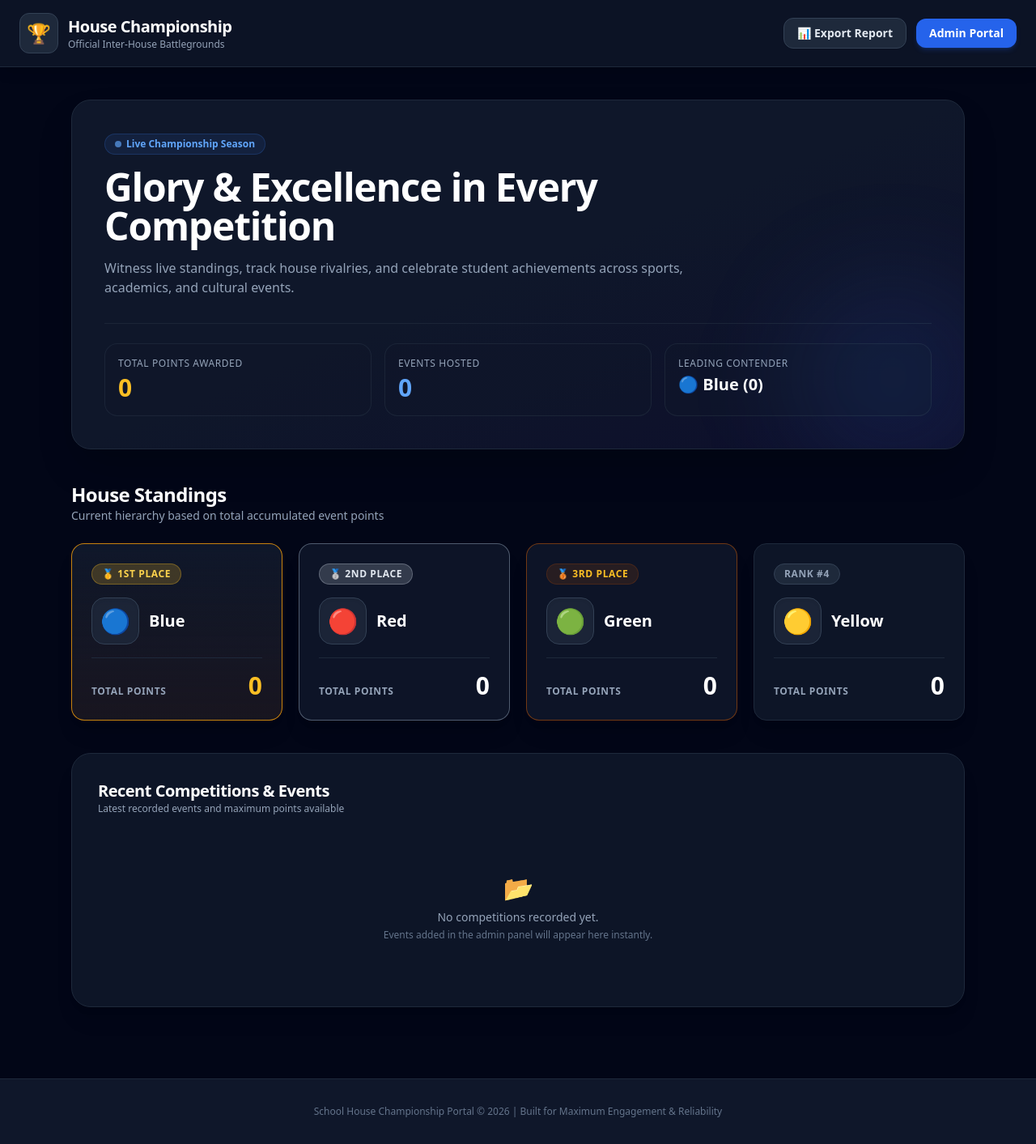
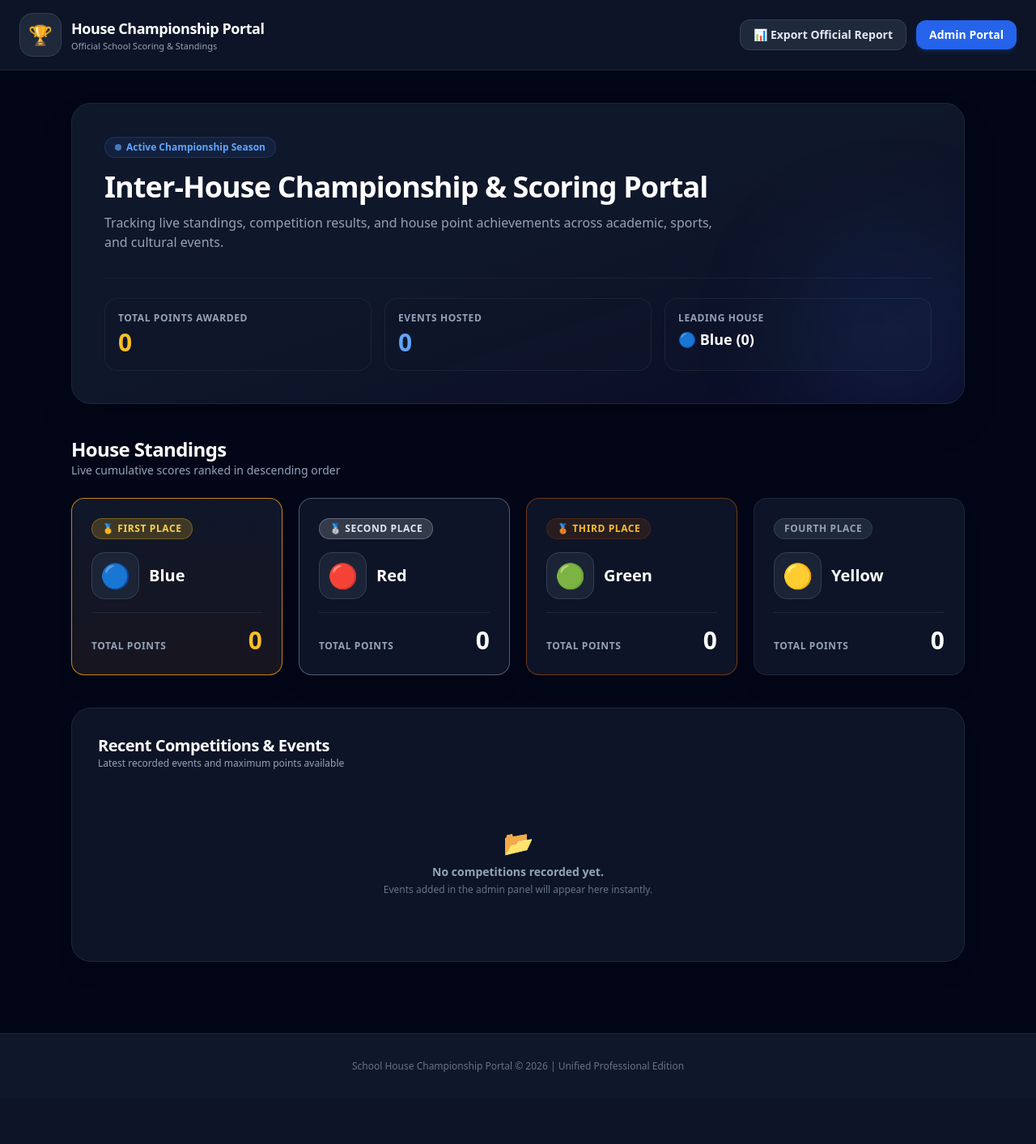
Before and after one commit to garimanegii22/schoolprojectportal, a Flask app: page / in a window 1280 px wide. Shown: the whole page at 81% size. After the commit the page ends 1324 px from the top, so only its background shows below. Run offline with Flask 3, Linux system fonts and the light colour scheme; data comes from the database, SQL or seed files in the repository; data that the repository does not hold is empty; some libraries are stand-ins or nearby versions.

Commit message:
Unified design aesthetic, fix event adding and category dropdown, add subtle scroll/fade motion, rename ranks to First/Second/Third/Fourth Place

```diff
--- a/app_package/templates/public/index.html
+++ b/app_package/templates/public/index.html
@@ -6,24 +6,31 @@
     <title>School House Championship Portal</title>
     <script src="https://cdn.tailwindcss.com"></script>
     <style>
-        .glow-gold { box-shadow: 0 0 30px rgba(251, 191, 36, 0.15); }
+        .glow-gold { box-shadow: 0 0 35px rgba(251, 191, 36, 0.12); }
+        @keyframes fadeInUp {
+            from { opacity: 0; transform: translateY(15px); }
+            to { opacity: 1; transform: translateY(0); }
+        }
+        .animate-fade-in {
+            animation: fadeInUp 0.6s ease-out forwards;
+        }
     </style>
 </head>
-<body class="bg-slate-950 text-slate-100 min-h-screen flex flex-col font-sans selection:bg-blue-500 selection:text-white">
+<body class="bg-slate-950 text-slate-100 min-h-screen flex flex-col font-sans selection:bg-blue-600 selection:text-white">
 
-    <!-- Top Navigation Bar -->
-    <header class="bg-slate-900/80 backdrop-blur-md border-b border-slate-800 sticky top-0 z-50 px-6 py-4 flex justify-between items-center shadow-lg">
+    <!-- Top Navigation Bar (Unified Admin-Inspired Aesthetic) -->
+    <header class="bg-slate-900/90 backdrop-blur-md border-b border-slate-800 sticky top-0 z-50 px-6 py-4 flex justify-between items-center shadow-lg">
         <div class="flex items-center space-x-3">
-            <span class="text-2xl bg-slate-800 p-2 rounded-xl border border-slate-700">🏆</span>
+            <span class="text-2xl bg-slate-800 p-2.5 rounded-2xl border border-slate-700 shadow-inner">🏆</span>
             <div>
-                <h1 class="text-lg sm:text-xl font-extrabold tracking-tight text-white">House Championship</h1>
-                <p class="text-xs text-slate-400 hidden sm:block">Official Inter-House Battlegrounds</p>
+                <h1 class="text-base sm:text-lg font-black tracking-tight text-white">House Championship Portal</h1>
+                <p class="text-[11px] text-slate-400 hidden sm:block font-medium">Official School Scoring & Standings</p>
             </div>
         </div>
         <div class="flex items-center gap-3">
             <a href="{{ url_for('public_bp.export_csv') }}"
                class="px-4 py-2 text-xs sm:text-sm bg-slate-800 hover:bg-slate-700 text-slate-200 border border-slate-700 rounded-xl transition font-semibold flex items-center gap-2 shadow-sm">
-                📊 Export Report
+                📊 Export Official Report
             </a>
             <a href="{{ url_for('admin_bp.login') }}"
                class="px-4 py-2 text-xs sm:text-sm bg-blue-600 hover:bg-blue-500 text-white rounded-xl transition font-semibold shadow-md shadow-blue-600/20">
@@ -32,49 +39,49 @@
         </div>
     </header>
 
-    <main class="flex-1 max-w-6xl w-full mx-auto px-4 sm:px-6 py-10 space-y-10">
+    <main class="flex-1 max-w-6xl w-full mx-auto px-4 sm:px-6 py-10 space-y-10 animate-fade-in">
 
-        <!-- Hero Banner & Live Stats Bar -->
-        <div class="bg-gradient-to-br from-slate-900 via-slate-900 to-indigo-950/40 border border-slate-800 rounded-3xl p-6 sm:p-10 shadow-2xl relative overflow-hidden">
+        <!-- Hero Section (Professional School Branding) -->
+        <div class="bg-gradient-to-br from-slate-900 via-slate-900 to-indigo-950/30 border border-slate-800 rounded-3xl p-6 sm:p-10 shadow-2xl relative overflow-hidden">
             <div class="absolute -right-10 -bottom-10 w-64 h-64 bg-blue-500/10 rounded-full blur-3xl pointer-events-none"></div>
 
             <div class="max-w-3xl">
                 <span class="inline-flex items-center gap-1.5 px-3 py-1 rounded-full text-xs font-semibold bg-blue-500/10 text-blue-400 border border-blue-500/20 mb-4">
-                    <span class="w-2 h-2 rounded-full bg-blue-400 animate-pulse"></span> Live Championship Season
+                    <span class="w-2 h-2 rounded-full bg-blue-400 animate-pulse"></span> Active Championship Season
                 </span>
-                <h2 class="text-3xl sm:text-5xl font-black text-white tracking-tight mb-4">
-                    Glory & Excellence in Every Competition
+                <h2 class="text-3xl sm:text-4xl font-black text-white tracking-tight mb-3">
+                    Inter-House Championship & Scoring Portal
                 </h2>
-                <p class="text-slate-400 text-sm sm:text-base leading-relaxed mb-8">
-                    Witness live standings, track house rivalries, and celebrate student achievements across sports, academics, and cultural events.
+                <p class="text-slate-400 text-sm sm:text-base leading-relaxed mb-8 font-medium">
+                    Tracking live standings, competition results, and house point achievements across academic, sports, and cultural events.
                 </p>
             </div>
 
             <!-- Key Metrics Grid -->
             <div class="grid grid-cols-2 sm:grid-cols-3 gap-4 pt-6 border-t border-slate-800/80">
                 <div class="bg-slate-900/60 border border-slate-800/80 rounded-2xl p-4">
-                    <span class="text-xs font-medium text-slate-400 uppercase tracking-wider block mb-1">Total Points Awarded</span>
+                    <span class="text-xs font-semibold text-slate-400 uppercase tracking-wider block mb-1">Total Points Awarded</span>
                     <span class="text-2xl sm:text-3xl font-black text-amber-400">{{ total_points_awarded }}</span>
                 </div>
                 <div class="bg-slate-900/60 border border-slate-800/80 rounded-2xl p-4">
-                    <span class="text-xs font-medium text-slate-400 uppercase tracking-wider block mb-1">Events Hosted</span>
+                    <span class="text-xs font-semibold text-slate-400 uppercase tracking-wider block mb-1">Events Hosted</span>
                     <span class="text-2xl sm:text-3xl font-black text-blue-400">{{ total_events_count }}</span>
                 </div>
                 <div class="bg-slate-900/60 border border-slate-800/80 rounded-2xl p-4 col-span-2 sm:col-span-1">
-                    <span class="text-xs font-medium text-slate-400 uppercase tracking-wider block mb-1">Leading Contender</span>
-                    <span class="text-lg sm:text-xl font-bold text-white truncate block">
+                    <span class="text-xs font-semibold text-slate-400 uppercase tracking-wider block mb-1">Leading House</span>
+                    <span class="text-base sm:text-lg font-bold text-white truncate block">
                         {% if leading_house %}{{ leading_house.emoji }} {{ leading_house.name }} ({{ leading_house.total_points }}){% else %}None{% endif %}
                     </span>
                 </div>
             </div>
         </div>
 
-        <!-- House Standings Section -->
+        <!-- House Standings Section (With Subtle Motion & Correct Place Naming) -->
         <div>
             <div class="flex justify-between items-end mb-6">
                 <div>
-                    <h3 class="text-2xl font-bold text-white tracking-tight">House Standings</h3>
-                    <p class="text-xs sm:text-sm text-slate-400">Current hierarchy based on total accumulated event points</p>
+                    <h3 class="text-2xl font-black text-white tracking-tight">House Standings</h3>
+                    <p class="text-xs sm:text-sm text-slate-400 font-medium">Live cumulative scores ranked in descending order</p>
                 </div>
             </div>
 
@@ -82,30 +89,33 @@
             <div class="grid grid-cols-1 sm:grid-cols-2 lg:grid-cols-4 gap-5">
                 {% for house in houses %}
                     {% set rank = loop.index %}
-                    <div class="bg-slate-900/90 border rounded-2xl p-6 transition-all duration-300 hover:-translate-y-1 shadow-xl
+                    <div class="bg-slate-900/90 border rounded-2xl p-6 transition-all duration-300 hover:-translate-y-1.5 shadow-xl animate-fade-in
                         {% if rank == 1 %}
                             border-amber-500/80 glow-gold bg-gradient-to-b from-slate-900 to-amber-950/20
                         {% elif rank == 2 %}
-                            border-slate-400/50 bg-slate-900/9ony
+                            border-slate-400/50
                         {% elif rank == 3 %}
                             border-amber-700/60
                         {% else %}
                             border-slate-800
                         {% endif %}
-                    ">
+                    " style="animation-delay: {{ loop.index0 * 100 }}ms;">
                         <div class="flex justify-between items-center mb-4">
                             <span class="text-xs font-bold uppercase tracking-wider px-3 py-1 rounded-full
                                 {% if rank == 1 %}bg-amber-400/20 text-amber-300 border border-amber-400/30
                                 {% elif rank == 2 %}bg-slate-300/20 text-slate-200 border border-slate-300/30
                                 {% elif rank == 3 %}bg-amber-800/20 text-amber-400 border border-amber-800/30
                                 {% else %}bg-slate-800 text-slate-400 border border-slate-700{% endif %}">
-                                {% if rank == 1 %}🥇 1st Place{% elif rank == 2 %}🥈 2nd Place{% elif rank == 3 %}🥉 3rd Place{% else %}Rank #{{ rank }}{% endif %}
+                                {% if rank == 1 %}🥇 First Place
+                                {% elif rank == 2 %}🥈 Second Place
+                                {% elif rank == 3 %}🥉 Third Place
+                                {% else %}Fourth Place{% endif %}
                             </span>
                         </div>
 
                         <div class="flex items-center space-x-3 mb-4">
                             <span class="text-3xl p-2.5 bg-slate-800/80 rounded-2xl border border-slate-700 shadow-inner">{{ house.emoji }}</span>
-                            <h4 class="text-xl font-extrabold text-white">{{ house.name }}</h4>
+                            <h4 class="text-xl font-black text-white">{{ house.name }}</h4>
                         </div>
 
                         <div class="pt-4 border-t border-slate-800 flex items-baseline justify-between">
@@ -124,7 +134,7 @@
             <div class="flex justify-between items-center mb-6">
                 <div>
                     <h3 class="text-xl font-bold text-white tracking-tight">Recent Competitions & Events</h3>
-                    <p class="text-xs text-slate-400">Latest recorded events and maximum points available</p>
+                    <p class="text-xs text-slate-400 font-medium">Latest recorded events and maximum points available</p>
                 </div>
             </div>
 
@@ -149,7 +159,7 @@
                 {% else %}
                     <div class="text-center py-12 text-slate-400">
                         <div class="text-3xl mb-2">📂</div>
-                        <p class="text-sm font-medium">No competitions recorded yet.</p>
+                        <p class="text-sm font-semibold">No competitions recorded yet.</p>
                         <p class="text-xs text-slate-500 mt-1">Events added in the admin panel will appear here instantly.</p>
                     </div>
                 {% endfor %}
@@ -159,8 +169,8 @@
     </main>
 
     <!-- Footer -->
-    <footer class="bg-slate-900 border-t border-slate-800 py-8 text-center text-xs text-slate-500 mt-12">
-        <p>School House Championship Portal &copy; 2026 | Built for Maximum Engagement & Reliability</p>
+    <footer class="bg-slate-900 border-t border-slate-800 py-8 text-center text-xs text-slate-500 mt-12 font-medium">
+        <p>School House Championship Portal &copy; 2026 | Unified Professional Edition</p>
     </footer>
 
 </body>
```
Also changed, not shown: app_package/routes/admin.py (+39 -174 lines), app_package/templates/admin/add_event.html (renamed from app_package/templates/admin/events.html, +33 -11 lines).
